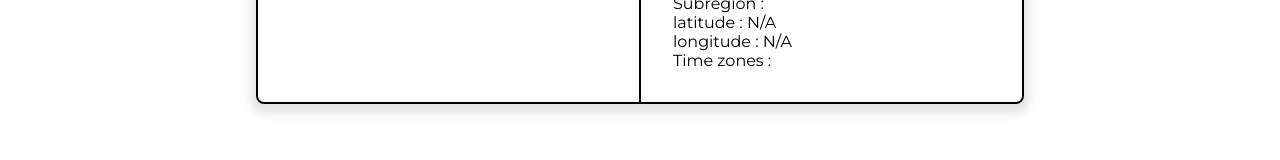
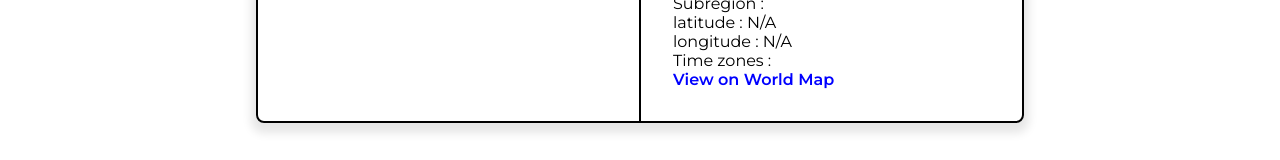
Before and after one commit to UdaykiranReddy-1/the-world, a React (Vite) app: page /countries/1 in a window 1280 px wide. Shown: the part 431-591 px from the top of the page. Built offline with nearby package versions, Linux system fonts and the light colour scheme; no server answers.

Commit message:
feat: View on Map added successfully

```diff
--- a/package.json
+++ b/package.json
@@ -11,9 +11,11 @@
   },
   "dependencies": {
     "axios": "^1.4.0",
+    "leaflet": "^1.9.4",
     "react": "^18.2.0",
     "react-dom": "^18.2.0",
     "react-icons": "^4.10.1",
+    "react-leaflet": "^4.2.1",
     "react-router-dom": "^6.14.2"
   },
   "devDependencies": {
--- a/src/App.css
+++ b/src/App.css
@@ -156,3 +156,14 @@ img{
   display: flex;
   align-items: center;
 }
+
+.mapdiv{
+  width: 100%;
+  height: 100vh;
+}
+
+.locate-link{
+  text-decoration: none;
+  color: Blue;
+  font-weight: 600;
+}
--- a/src/App.jsx
+++ b/src/App.jsx
@@ -2,6 +2,7 @@ import React from 'react'
 import {BrowserRouter , Routes , Route} from "react-router-dom"
 import Home from "./Components/Home"
 import CountryDetails from "./Components/CountryDetails"
+import MapPage from './Components/MapPage'
 // import CountryDetails from "./Components/demoCard"
 
 import './App.css'
@@ -12,6 +13,7 @@ const App = () => {
       <Routes>
         <Route path='/' element={<Home/>}/>
         <Route path='/countries/:code' element={<CountryDetails/>}/>
+        <Route path='/map/:code' element={<MapPage/>} />
         <Route path='*' element={<h2>404 Page Not Found</h2>}/>
       </Routes>
     </BrowserRouter>
--- a/src/Components/CountryDetails.jsx
+++ b/src/Components/CountryDetails.jsx
@@ -1,5 +1,5 @@
 import React, { useEffect, useState } from 'react'
-import { useParams } from 'react-router-dom'
+import { useParams,Link } from 'react-router-dom'
 import { getCountryDetail } from '../API';
 import image from "./../assets/World_map.png"
 import "./countryDetails.css"
@@ -12,8 +12,6 @@ const CountryDetails = () => {
     getCountryDetail(code)
       .then(result => setDetail(result.data))
   }, [code])
-
-  console.log(detail);
 
   return (
     <>
@@ -55,10 +53,16 @@ const CountryDetails = () => {
             <div>latitude : {detail.latlng?.['0'] ?? 'N/A'}</div>
             <div>longitude : {detail.latlng?.['1'] ?? 'N/A'}</div>
             <div>Time zones : {detail.timezones?.map(code => code).join(",")}</div>
+            <Link
+              to={`/map/${code}`}
+              state={{ name: detail.name, lat: detail.latlng?.['0'], lng: detail.latlng?.['1'] }}
+              className="locate-link"
+            >
+              View on World Map
+            </Link>
 
           </div>
         </div>
-
       </div>
     </>
 
--- /dev/null
+++ b/src/Components/MapPage.jsx
@@ -0,0 +1,31 @@
+// src/MapPage.js
+import React from 'react';
+import { useLocation } from 'react-router-dom';
+import { MapContainer, TileLayer, Marker, Popup } from 'react-leaflet';
+import 'leaflet/dist/leaflet.css';
+
+const MapPage = () => {
+  const location = useLocation();
+  const { name, lat, lng } = location.state || {};
+
+  if (!lat || !lng) {
+    return <div>Country coordinates not available.</div>;
+  }
+
+  return (
+    <div className='mapdiv'>
+      {/* <h1>Map Location for {name}</h1> */}
+      <MapContainer center={[lat, lng]} zoom={5} style={{ height: '100%', width: '100%' }}>
+        <TileLayer
+          url="https://{s}.tile.openstreetmap.org/{z}/{x}/{y}.png"
+          attribution='&copy; <a href="https://www.openstreetmap.org/copyright">OpenStreetMap</a> contributors'
+        />
+        <Marker position={[lat, lng]}>
+          <Popup>{name}</Popup>
+        </Marker>
+      </MapContainer>
+    </div>
+  );
+};
+
+export default MapPage;
--- a/src/Components/demoCard.jsx
+++ b/src/Components/demoCard.jsx
@@ -11,8 +11,6 @@ const CountryDetails = () => {
         getCountryDetail(code)
             .then(result => setDetail(result.data))
     }, [code])
-
-    console.log(detail);
 
     return (
         <div className="wrapper">
```
Also changed, not shown: 1 other file (tests, documents, lock files or other folders).
